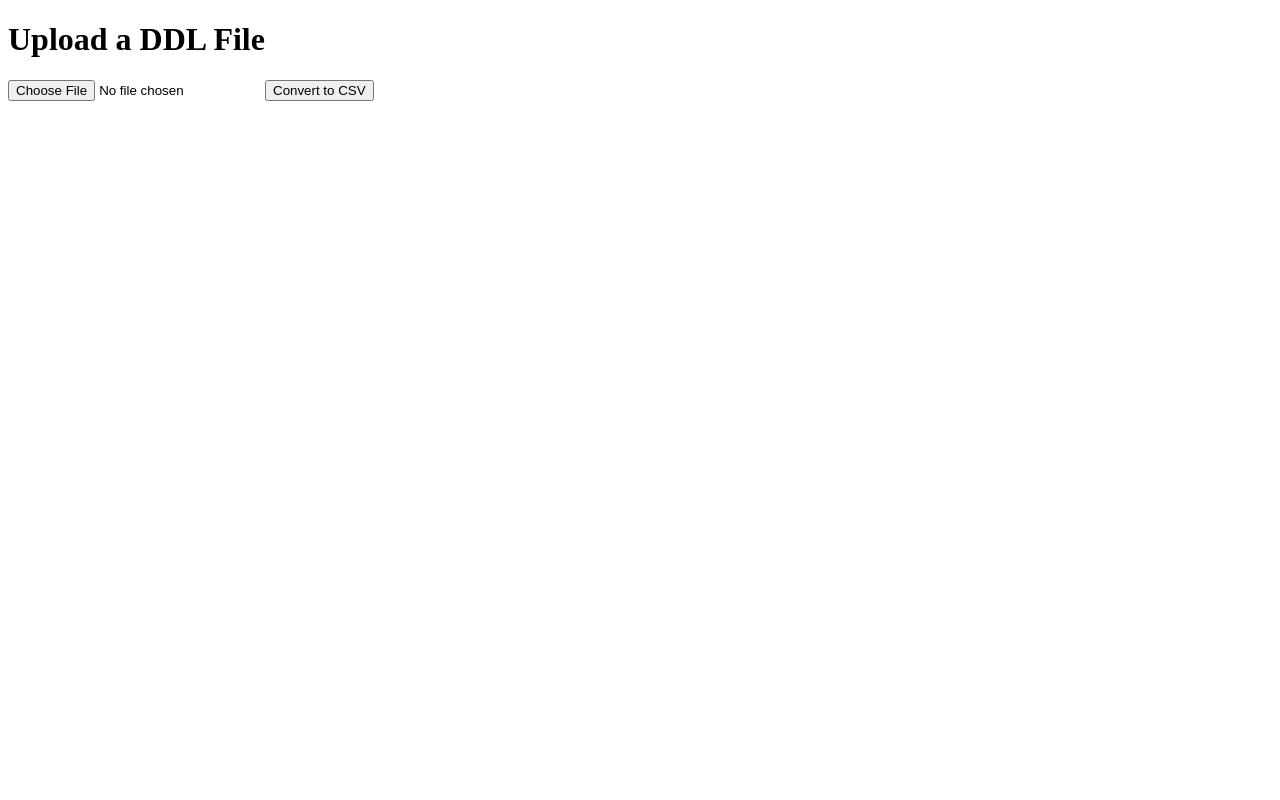
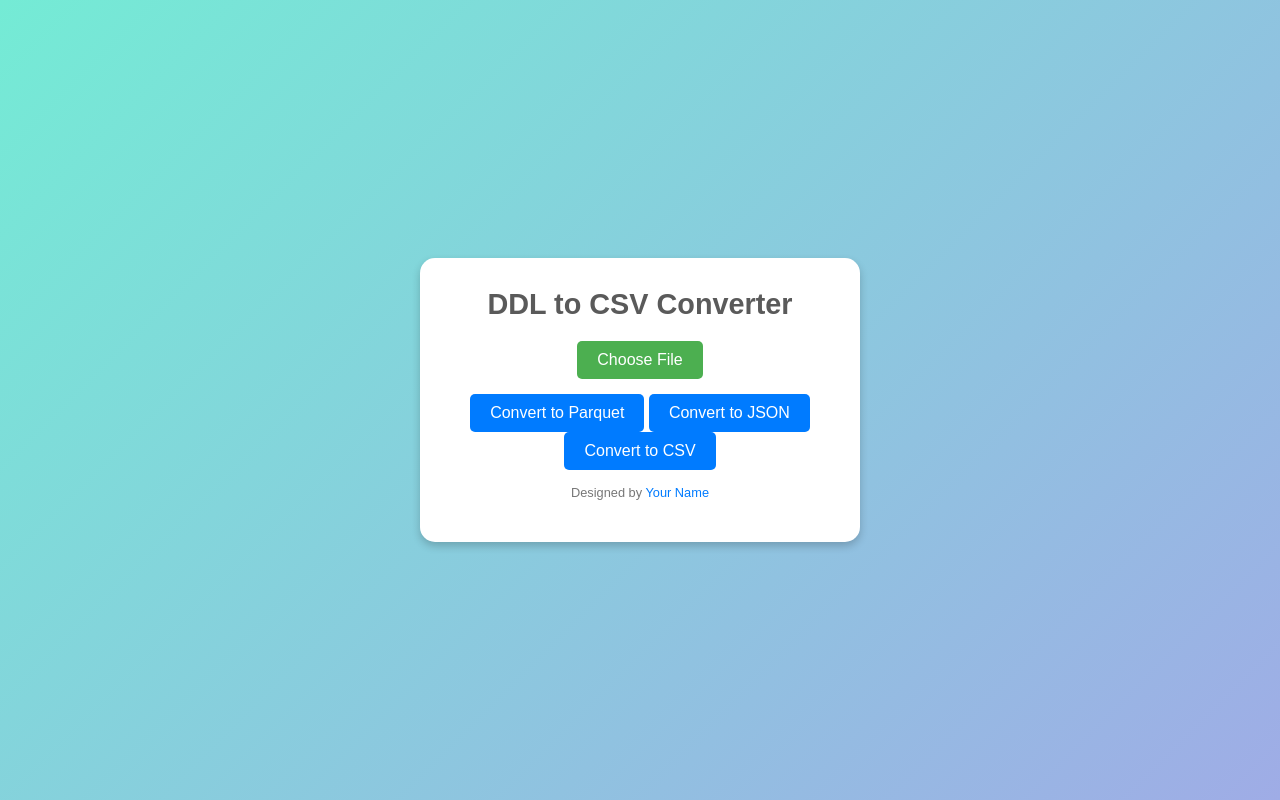
Before and after one commit to rajivsunar07/fake-data-creator, a Flask app: page / in a window 1280 px wide. Run offline with Flask 3, Linux system fonts and the light colour scheme.

Commit message:
changed generate query

```diff
--- a/app.py
+++ b/app.py
@@ -3,29 +3,8 @@ import pandas as pd
 from flask import Flask, request, render_template, send_file, redirect, url_for
 
 import json
-import google.generativeai as genai
 import os
-
-
-
-# Your function to generate the DataFrame
-def generate_data_from_ddl(ddl_file_path):
-    """
-    Placeholder function that reads a DDL file and generates a DataFrame.
-    Replace this with your actual function.
-    """
-
-    genai.configure(api_key=os.getenv("api_key"))
-    model = genai.GenerativeModel("gemini-1.5-flash")
-    with open(ddl_file_path, 'r') as f:
-        ddl = f.readlines()
-    response = model.generate_content(f"""I have this ddl I want to create 10 rows of data from this ddl.
-    Please do not output anything else.
-    Just the data will be enough in JSON format, do not write anything except for the data.
-    I also do not want json to be written at the front of the response.
-    {ddl}""")
-    data = pd.DataFrame(json.loads(response.text))
-    return data
+from generate_data import generate_data_from_ddl
 
 # Initialize Flask app
 app = Flask(__name__)
--- a/templates/index.html
+++ b/templates/index.html
@@ -4,12 +4,112 @@
     <meta charset="UTF-8">
     <meta name="viewport" content="width=device-width, initial-scale=1.0">
     <title>DDL to CSV Converter</title>
+    <style>
+        /* Reset margin and padding for a cleaner slate */
+        body, h1, form {
+            margin: 0;
+            padding: 0;
+        }
+
+        /* Set a smooth gradient background */
+        body {
+            font-family: Arial, sans-serif;
+            display: flex;
+            justify-content: center;
+            align-items: center;
+            height: 100vh;
+            background: linear-gradient(135deg, #74ebd5, #9face6);
+            color: #333;
+        }
+
+        /* Center container box */
+        .container {
+            text-align: center;
+            background: #fff;
+            padding: 30px 20px;
+            border-radius: 15px;
+            box-shadow: 0px 4px 8px rgba(0, 0, 0, 0.2);
+            width: 90%;
+            max-width: 400px;
+        }
+
+        /* Heading styles */
+        h1 {
+            font-size: 1.8rem;
+            margin-bottom: 20px;
+            color: #5a5a5a;
+        }
+
+        /* Style file input and button */
+        input[type="file"] {
+            display: none;
+        }
+
+        label {
+            display: inline-block;
+            font-size: 1rem;
+            padding: 10px 20px;
+            background-color: #4caf50;
+            color: white;
+            border-radius: 5px;
+            cursor: pointer;
+            transition: background-color 0.3s;
+            margin-bottom: 15px;
+        }
+
+        label:hover {
+            background-color: #45a049;
+        }
+
+        button {
+            padding: 10px 20px;
+            font-size: 1rem;
+            background-color: #007bff;
+            color: white;
+            border: none;
+            border-radius: 5px;
+            cursor: pointer;
+            transition: background-color 0.3s;
+        }
+
+        button:hover {
+            background-color: #0056b3;
+        }
+
+        /* Footer links */
+        footer {
+            margin-top: 15px;
+            font-size: 0.8rem;
+            color: #777;
+        }
+
+        footer a {
+            text-decoration: none;
+            color: #007bff;
+        }
+
+        footer a:hover {
+            text-decoration: underline;
+        }
+    </style>
 </head>
 <body>
-    <h1>Upload a DDL File</h1>
-    <form action="/upload" method="post" enctype="multipart/form-data">
-        <input type="file" name="file" accept=".sql,.ddl" required>
-        <button type="submit">Convert to CSV</button>
-    </form>
+
+    <div class="container">
+        <h1>DDL to CSV Converter</h1>
+
+        <form action="/upload" method="post" enctype="multipart/form-data">
+            <label for="fileInput">Choose File</label>
+            <input type="file" id="fileInput" name="file" accept=".sql,.ddl" required>
+            <br>
+            <button type="submit" name="format" value="parquet">Convert to Parquet</button>
+            <button type="submit" name="format" value="json">Convert to JSON</button>
+            <button type="submit" name="format" value="csv">Convert to CSV</button>
+        </form>
+
+        <footer>
+            <p>Designed by <a href="#">Your Name</a></p>
+        </footer>
+    </div>
 </body>
 </html>
--- a/wsgi.py
+++ b/wsgi.py
@@ -1,4 +1,4 @@
 from app import app  # Import the app instance from app.py
 
 if __name__ == "__main__":
-    app.run()  # Optional for testing
+    app.run(debug=True)  # Optional for testing
```
Also changed, not shown: generate_data.py (added, +30 -0 lines), vercel.json.
